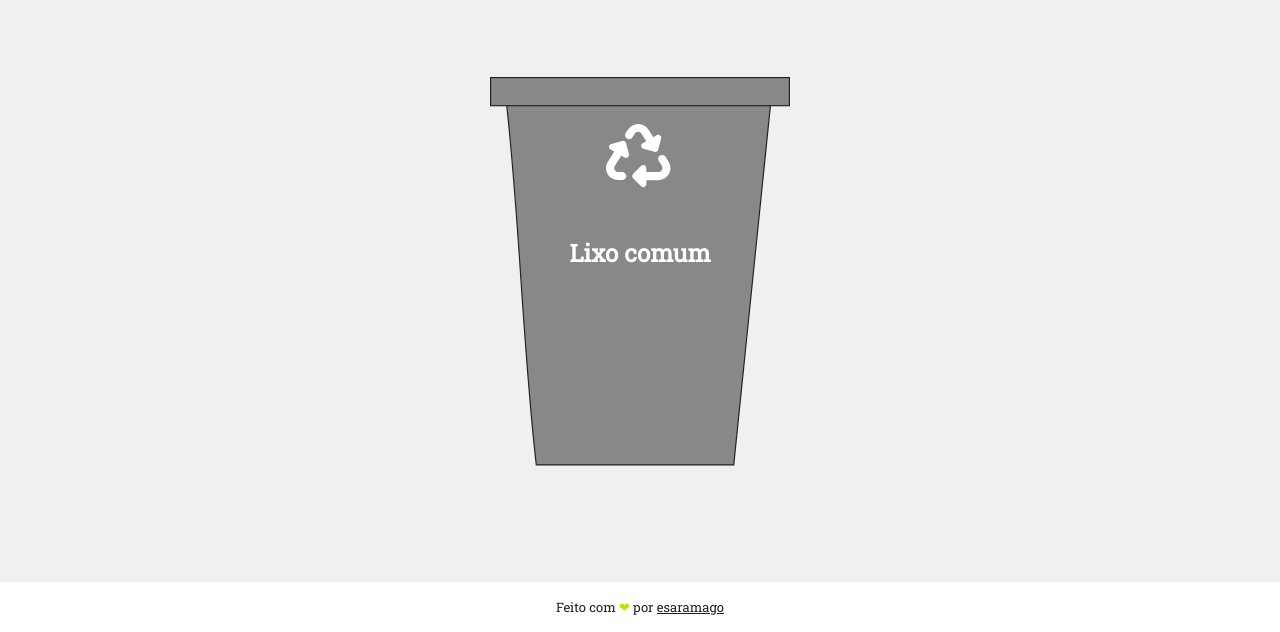
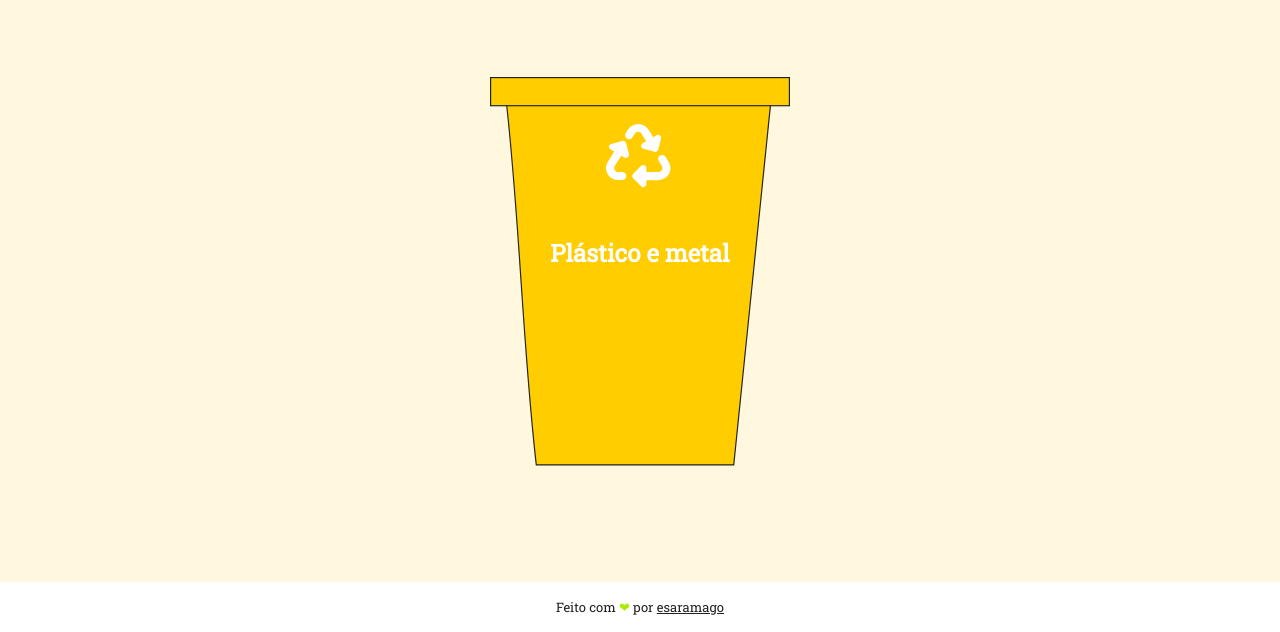
Before and after one commit to esaramago/lisboaportaaporta, a website built with Parcel: page src/index.html in a window 1280 px wide. Shown: the part 168-800 px from the top of the page. Built offline with nearby package versions, Linux system fonts and the light colour scheme; some packages are replaced by stand-ins of ours; files whose address does not match are found by name.

Commit message:
fix dates

```diff
--- a/src/js/app.js
+++ b/src/js/app.js
@@ -26,7 +26,7 @@
     ]
 
     const now = new Date()
-    const dayOfWeek = now.getDay()
+    let dayOfWeek = now.getDay() + 1
 
     const todayType = garbageTypes.find(type => type.days.includes(dayOfWeek))
 
```
Also changed, not shown: dist/index.html, src/site.webmanifest, 4 other files.
